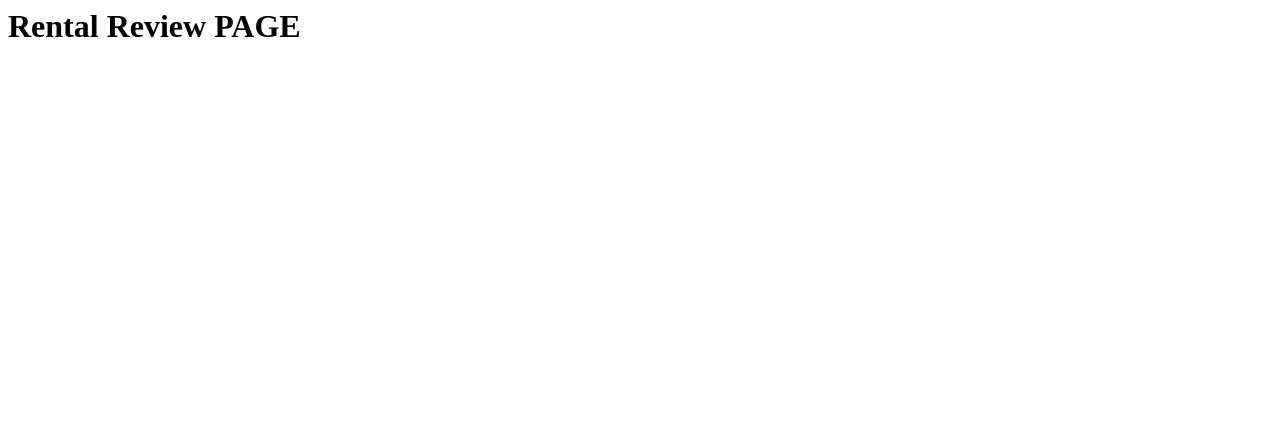
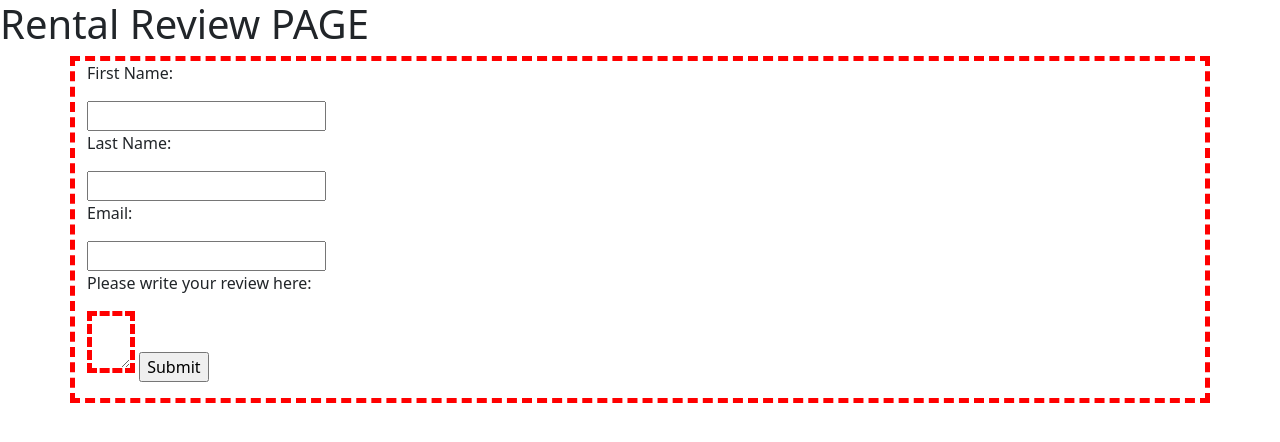
Before and after one commit to stefcos24/DjangoLearning, a Django app: page /cars/rental_review/ in a window 1280 px wide. Shown: the top 442 px of the page. Run offline with Django 4.2, Linux system fonts and the light colour scheme.

Commit message:
Added forms

```diff
--- /dev/null
+++ b/mysite/cars/forms.py
@@ -0,0 +1,7 @@
+from django import forms
+
+class ReviewForm(forms.Form):
+    first_name = forms.CharField(label='First Name', max_length=100)
+    last_name = forms.CharField(label='Last Name', max_length=100)
+    email = forms.EmailField(label='Email')
+    review = forms.CharField(label='Please write your review here', widget=forms.Textarea(attrs={'class': 'myform', 'rows': '2', 'cols': '2'}))
--- /dev/null
+++ b/mysite/cars/static/cars/custom.css
@@ -0,0 +1,3 @@
+.myform{
+    border: 5px dashed red;
+}
--- a/mysite/cars/templates/cars/rental_review.html
+++ b/mysite/cars/templates/cars/rental_review.html
@@ -1,11 +1,31 @@
+{% load static %}
+
 <html lang="en">
 <head>
     <meta charset="UTF-8">
     <meta http-equiv="X-UA-Compatible" content="IE=edge">
     <meta name="viewport" content="width=device-width, initial-scale=1.0">
+    <!-- CSS only -->
+    <link href="https://cdn.jsdelivr.net/npm/bootstrap@5.2.0-beta1/dist/css/bootstrap.min.css" rel="stylesheet" integrity="sha384-0evHe/X+R7YkIZDRvuzKMRqM+OrBnVFBL6DOitfPri4tjfHxaWutUpFmBp4vmVor" crossorigin="anonymous">
+    <!-- JavaScript Bundle with Popper -->
+    <script src="https://cdn.jsdelivr.net/npm/bootstrap@5.2.0-beta1/dist/js/bootstrap.bundle.min.js" integrity="sha384-pprn3073KE6tl6bjs2QrFaJGz5/SUsLqktiwsUTF55Jfv3qYSDhgCecCxMW52nD2" crossorigin="anonymous"></script>
+    <link rel="stylesheet" href="{% static 'cars/custom.css' %}">
     <title>Document</title>
 </head>
 <body>
     <h1>Rental Review PAGE</h1>
+    <div class="container myform">
+        <form method="POST">
+            {% csrf_token %}
+            {% for field in form %}
+                <div class="mb-3">
+                    {{field.label_tag}}
+                </div>
+                    {{field}}
+            {% endfor %}
+
+            <input type="submit">
+        </form>
+    </div>
 </body>
 </html>
--- a/mysite/cars/views.py
+++ b/mysite/cars/views.py
@@ -1,8 +1,23 @@
-from django.shortcuts import render
+from django.shortcuts import render, redirect
+from django.urls import reverse
+from .forms import ReviewForm
 
 # Create your views here.
 def rental_review(request):
-    return render(request, 'cars/rental_review.html')
+
+    # POST REQUEST --> FORM CONTENTS --> THANK YOU
+    if request.method == 'POST':
+        form = ReviewForm(request.POST)
+
+        if form.is_valid():
+            # {'first_name': 'Jose'}
+            print(form.cleaned_data)
+            return redirect(reverse('cars:thank_you'))
+    # ELSE, RENDER FORM
+    else:
+        form = ReviewForm()
+
+    return render(request, 'cars/rental_review.html', context={'form': form})
 
 def thank_you(request):
     return render(request, 'cars/thank_you.html')
```
Also changed, not shown: mysite/db.sqlite3.
